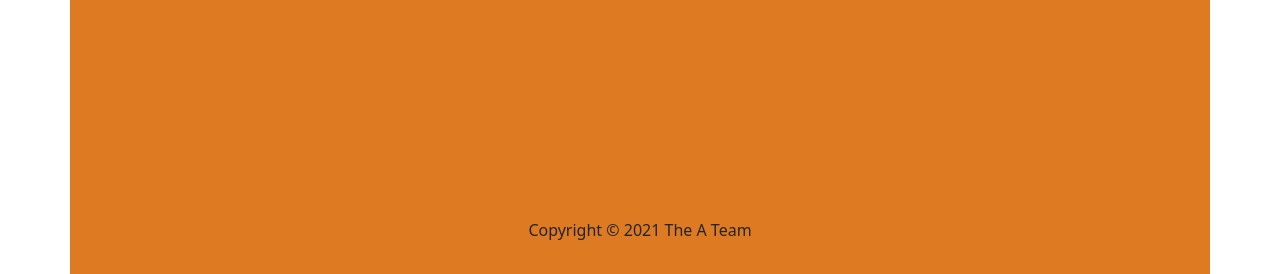
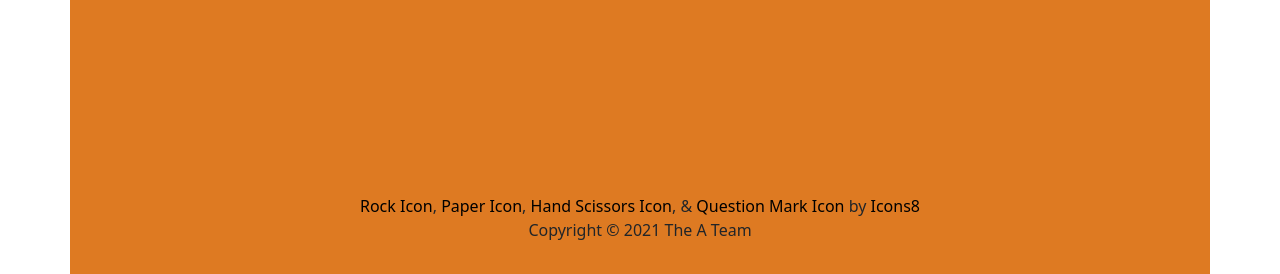
Before and after one commit to calvh/mlh-final-project, a Flask app: page / in a window 1280 px wide. Shown: the part 526-800 px from the top of the page. Run offline with Flask 2, Linux system fonts and the light colour scheme.

Commit message:
Fixes #94 href to icons8

```diff
--- a/flask/app/templates/base.html
+++ b/flask/app/templates/base.html
@@ -51,8 +51,20 @@
             {% block content %}{% endblock %}
         </section>
         <footer class="mt-auto">
+            <a href="https://icons8.com/icon/26333/rock">Rock Icon</a>,
+            <a href="https://icons8.com/icon/6552/paper">Paper Icon</a>,
+            <a href="https://icons8.com/icon/44376/hand-scissors">Hand Scissors Icon</a>, &
+            <a target="_blank" href="https://icons8.com/icon/42472/question-mark">Question Mark Icon</a>
+            by <a target="_blank" href="https://icons8.com">  Icons8</a>
+
             <p>Copyright &copy; {% if current_year == 2021 %}2021{% else
             %}2021-{{current_year}}{% endif %} The A Team</p>
+
+
+            <!-- <a href="https://icons8.com/icon/26333/rock">Rock icon by Icons8</a>
+            <a target="_blank" href="https://icons8.com/icon/42472/question-mark">Question Mark</a> icon by <a target="_blank" href="https://icons8.com">Icons8</a>
+            <a href="https://icons8.com/icon/6552/paper">Paper icon by Icons8</a>
+            <a href="https://icons8.com/icon/44376/hand-scissors">Hand Scissors icon by Icons8</a> -->
         </footer>
 
     </div>
```
